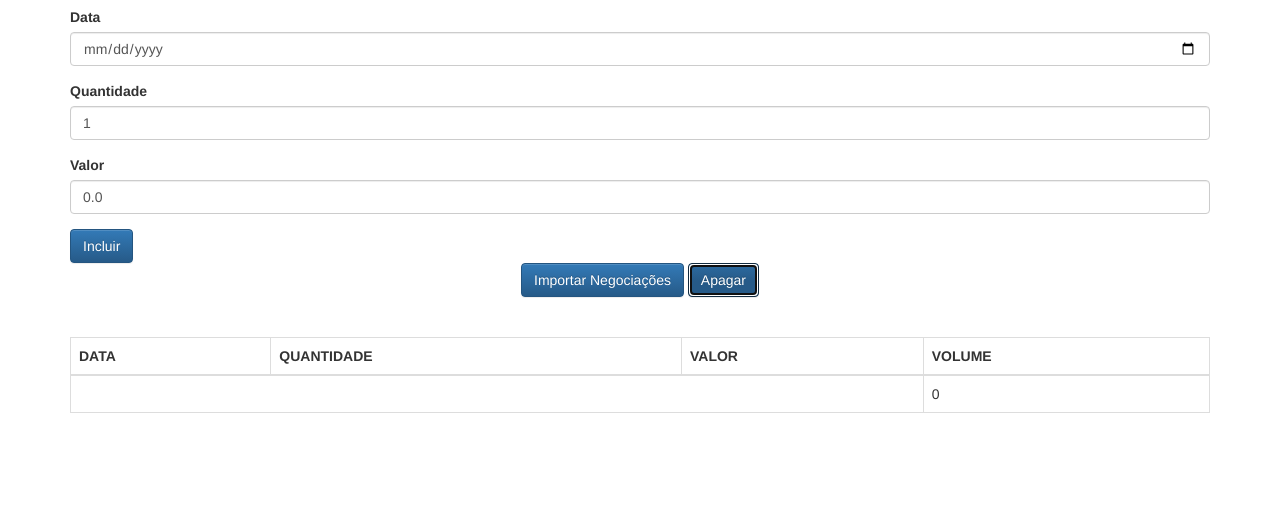
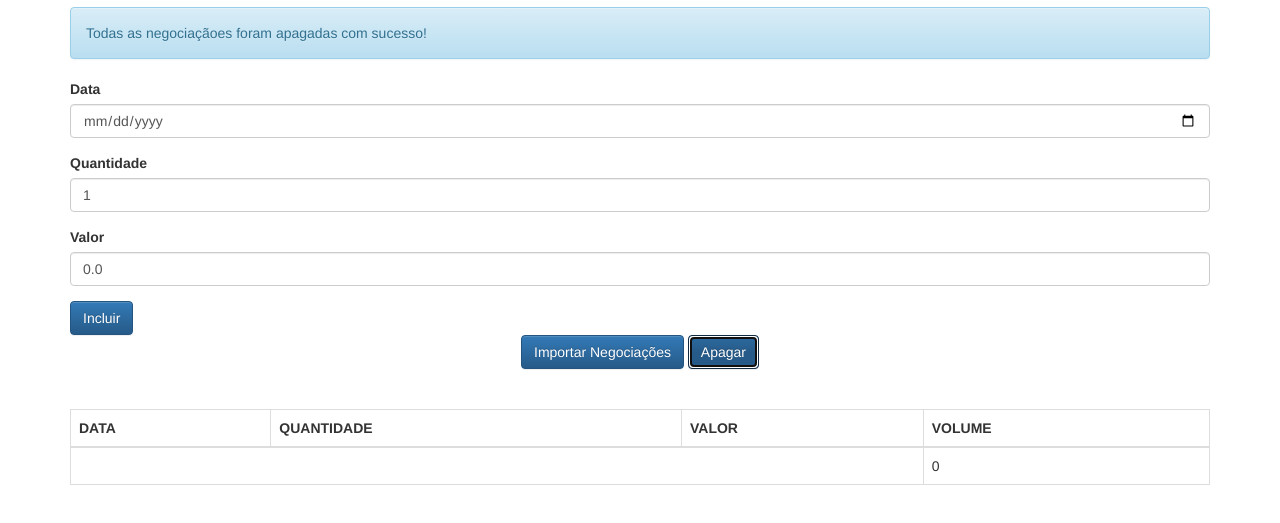
Before and after one commit to WesleyReboucas/Typescript-Javascript, a plain HTML site: page 01_javascript_avancado/aluraframe/client/index.html in a window 1280 px wide. Both pictures are taken after a click on the button "Apagar". Shown: the part 63-586 px from the top of the page. Drawn offline with Linux system fonts and the light colour scheme.

Commit message:
Implementando o update automaticamente

```diff
--- a/01_javascript_avancado/aluraframe/client/index.html
+++ b/01_javascript_avancado/aluraframe/client/index.html
@@ -50,7 +50,7 @@
       <button class="btn btn-primary text-center" type="button">
         Importar Negociações
       </button>
-      <button class="btn btn-primary text-center" type="button">
+      <button onclick="negociacaoController.apaga()" class="btn btn-primary text-center" type="button">
         Apagar
       </button>
     </div>
--- a/01_javascript_avancado/aluraframe/client/js/app/controllers/NegociacaoController.js
+++ b/01_javascript_avancado/aluraframe/client/js/app/controllers/NegociacaoController.js
@@ -5,7 +5,8 @@ class NegociacaoController {
     this._inputData = $("#data");
     this._inputQuantidade = $("#quantidade");
     this._inputValor = $("#valor");
-    this._listaNegociacoes = new ListaNegociacoes();
+
+    this._listaNegociacoes = new ListaNegociacoes( model => this._negociacoesView.update(model));
 
     this._negociacoesView = new NegociacoesView($('#negociacoesView'));
     this._negociacoesView.update(this._listaNegociacoes);
@@ -20,12 +21,19 @@ class NegociacaoController {
 
     event.preventDefault();
     this._listaNegociacoes.adiciona(this._criaNegociacao());
-    this._negociacoesView.update(this._listaNegociacoes);
 
-    this._mensagem.texto = 'Negociação Adicionada com Sucesso!'
+    this._mensagem.texto = '01 Negociação foi adicionada com sucesso!'
     this._mensagemView.update(this._mensagem);
 
     this._limpaFormulario();
+  }
+
+  apaga(){
+
+    this._listaNegociacoes.esvaziar();
+
+    this._mensagem.texto = 'Todas as negociaçãoes foram apagadas com sucesso!';
+    this._mensagemView.update(this._mensagem);
   }
 
   _criaNegociacao() {
--- a/01_javascript_avancado/aluraframe/client/js/app/models/ListaNegociacoes.js
+++ b/01_javascript_avancado/aluraframe/client/js/app/models/ListaNegociacoes.js
@@ -1,19 +1,25 @@
 class ListaNegociacoes {
-    constructor(){
 
-        this._negociacoes = [];
+  constructor(armadilha) {
 
-    }
+    this._negociacoes = [];
+    this._armadilha = armadilha;
+  }
 
-    adiciona(negociacao){
+  adiciona(negociacao) {
 
-        this._negociacoes.push(negociacao);
+    this._negociacoes.push(negociacao);
+    this._armadilha(this);
+  }
 
-    }
+  get negociacoes() {
 
-    get negociacoes(){
+    return [].concat(this._negociacoes);
+  }
 
-        return [].concat(this._negociacoes);
+  esvaziar(){
 
-    }
+    this._negociacoes = [];
+    this._armadilha(this);
+  }
 }
```
